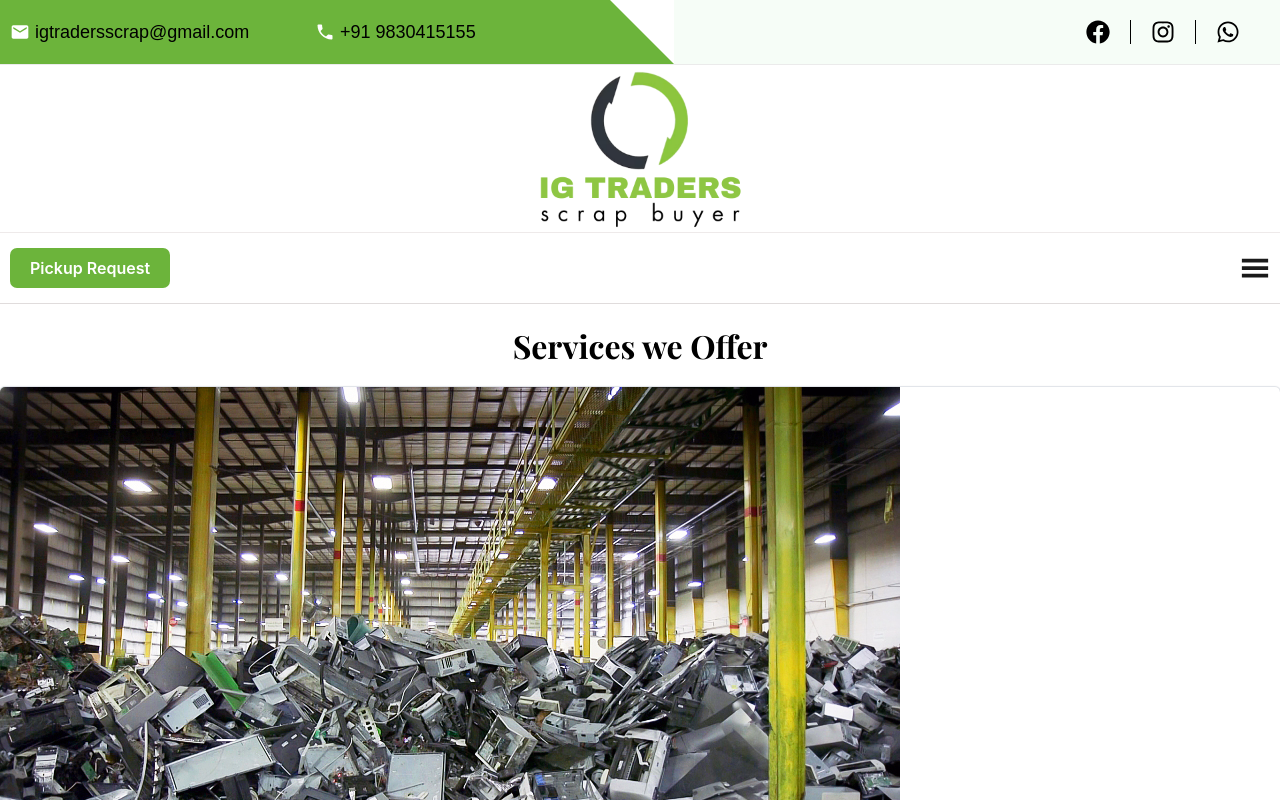
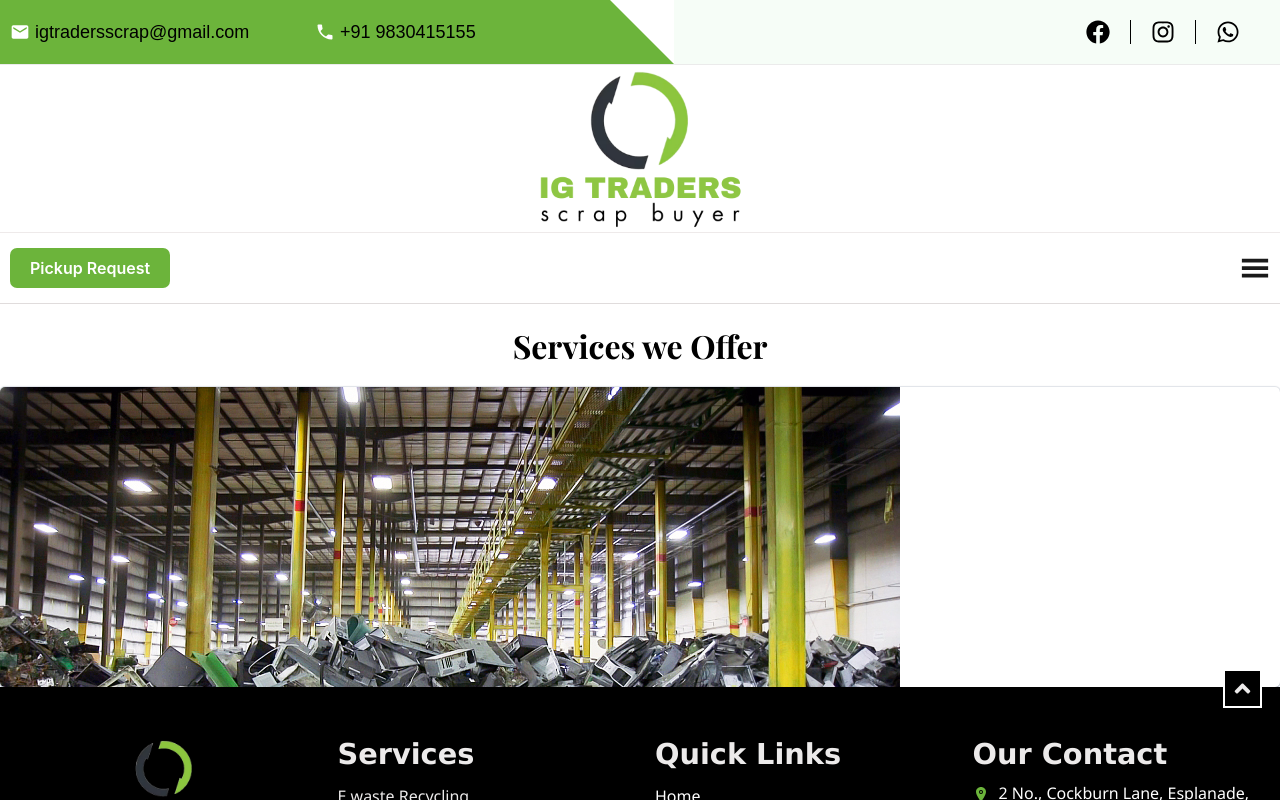
Before and after one commit to zaid81567/igtraders, a React (Vite) app: page /services in a window 1280 px wide. Shown: the top 800 px of the page. Built offline with nearby package versions, Linux system fonts and the light colour scheme; a web font is replaced by a local one.

Commit message:
Update ServicePage.css

```diff
--- a/src/pages/css/ServicePage.css
+++ b/src/pages/css/ServicePage.css
@@ -13,7 +13,7 @@
 /* service-containers */
 
 .service-box{
-  height: inherit;
+  height: 300px;
   color: white;
 
   border-radius: 5px;
```
